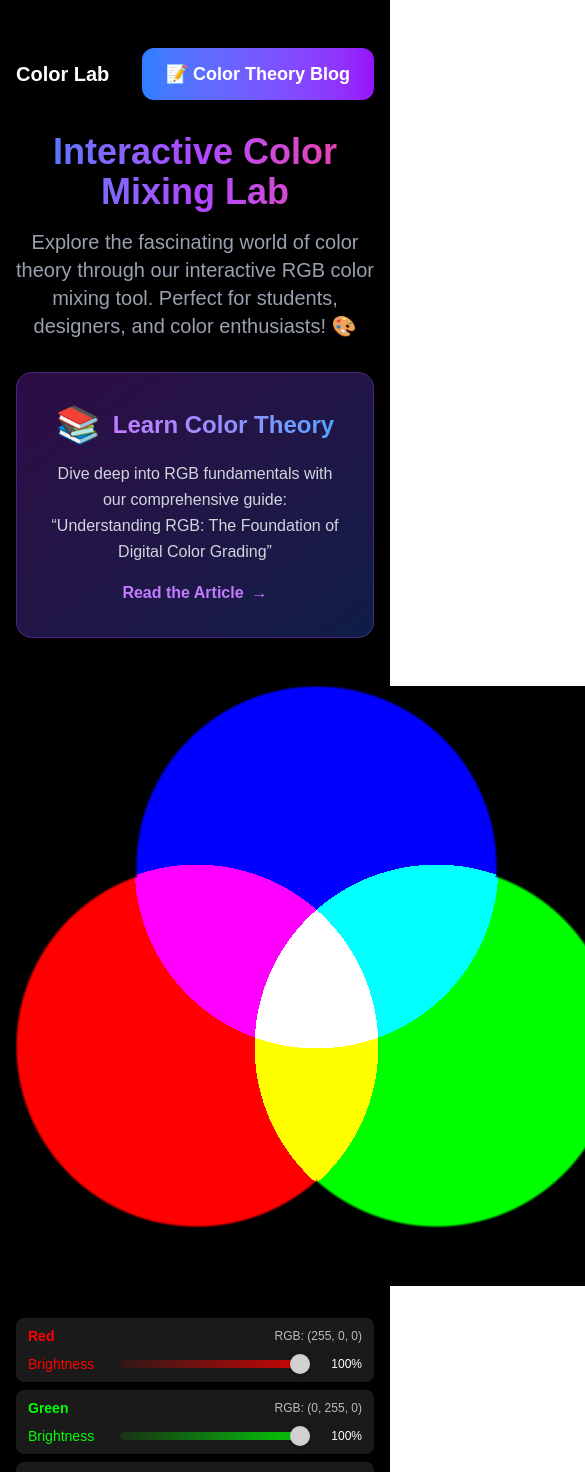
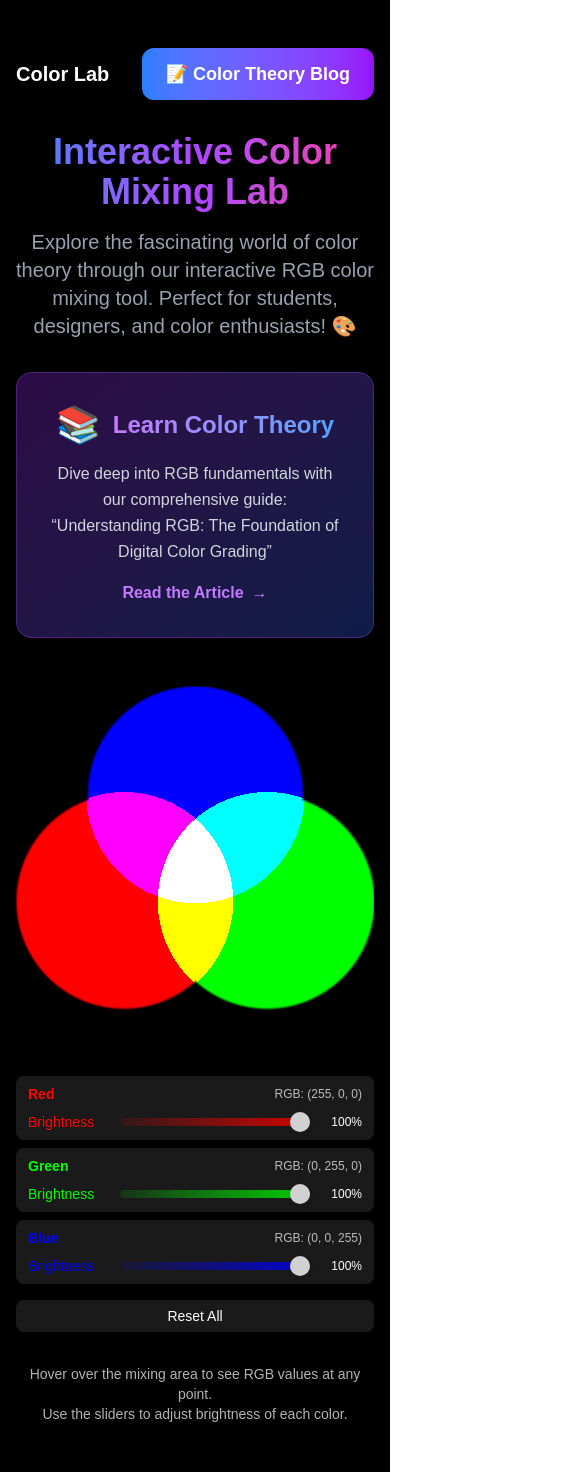
Before and after one commit to Jeffiano/color-hinter, a Next.js app: page / in a window 390 px wide. Shown: the top 1472 px of the page, 585 px wide, since content can reach past the window. Built offline with nearby package versions, Linux system fonts and the light colour scheme.

Commit message:
移动端宽度适配

```diff
--- a/app/page.tsx
+++ b/app/page.tsx
@@ -120,10 +120,9 @@ export default function Home() {
 
       <div className="flex flex-col lg:flex-row gap-8 items-start">
         {/* Color mixing area */}
-        <div className="relative mx-auto" aria-hidden="true" role="presentation">
+        <div className="relative mx-auto w-full max-w-[600px]" aria-hidden="true" role="presentation">
           <ColorMixingCanvas
-            width={600}
-            height={600}
+            maxSize={600}
             colors={colors}
             onColorHover={(color, x, y) => {
               if (color) {
--- a/components/ColorMixingCanvas.tsx
+++ b/components/ColorMixingCanvas.tsx
@@ -1,15 +1,65 @@
-import { useEffect, useRef, useCallback } from 'react';
+import React, { useEffect, useRef, useCallback, useState, useLayoutEffect } from 'react';
 import { ColorControls } from '@/types';
 
 interface ColorMixingCanvasProps {
-  width: number;
-  height: number;
+  /**
+   * 可选：最大尺寸（px），用于限制在大屏上的宽度，默认 600
+   */
+  maxSize?: number;
   colors: ColorControls;
   onColorHover: (color: string | null, x: number, y: number) => void;
+  className?: string;
 }
 
-export function ColorMixingCanvas({ width, height, colors, onColorHover }: ColorMixingCanvasProps) {
+export function ColorMixingCanvas({ maxSize = 600, colors, onColorHover, className = '' }: ColorMixingCanvasProps) {
   const canvasRef = useRef<HTMLCanvasElement>(null);
+  const containerRef = useRef<HTMLDivElement>(null);
+  const [size, setSize] = useState<{ css: number; pixel: number }>({ css: 0, pixel: 0 });
+  const dprRef = useRef<number>(typeof window !== 'undefined' ? window.devicePixelRatio || 1 : 1);
+
+  // 统一的防抖函数
+  const debounce = (fn: () => void, delay = 60) => {
+    let t: number | undefined;
+    return () => {
+      if (t) window.clearTimeout(t);
+      t = window.setTimeout(fn, delay);
+    };
+  };
+
+  // 根据容器宽度 & 视口宽度动态设置画布尺寸（保持 1:1），并提升 DPR 清晰度
+  const recalcSize = useCallback(() => {
+    if (!containerRef.current) return;
+    const rect = containerRef.current.getBoundingClientRect();
+    const vw = typeof window !== 'undefined' ? window.innerWidth : rect.width;
+    // 在小屏下允许尺寸 < 200，使用 90vw（减去一定边距），在大屏上限制 maxSize
+    const targetCss = Math.min(maxSize, Math.min(rect.width, vw - 32));
+    const cssSize = Math.max(140, targetCss); // 再降低最小阈值，避免超小屏溢出
+    const dpr = window.devicePixelRatio || 1;
+    dprRef.current = dpr;
+    const pixelSize = Math.round(cssSize * dpr);
+    setSize(prev => (prev.css === cssSize && prev.pixel === pixelSize ? prev : { css: cssSize, pixel: pixelSize }));
+  }, [maxSize]);
+
+  useLayoutEffect(() => {
+    recalcSize();
+  }, [recalcSize]);
+
+  useEffect(() => {
+    const ro = new ResizeObserver(debounce(recalcSize, 80));
+    if (containerRef.current) ro.observe(containerRef.current);
+    const onResize = debounce(recalcSize, 80);
+    window.addEventListener('resize', onResize);
+    window.addEventListener('orientationchange', onResize);
+    return () => {
+      ro.disconnect();
+      window.removeEventListener('resize', onResize);
+      window.removeEventListener('orientationchange', onResize);
+    };
+  }, [recalcSize]);
+
+  const width = size.pixel; // 内部绘制使用物理像素尺寸，提升清晰度
+  const height = size.pixel;
+  const displaySize = size.css; // CSS 尺寸
 
   // 移除饱和度调整函数
 
@@ -21,7 +71,8 @@ export function ColorMixingCanvas({ width, height, colors, onColorHover }: Color
     color: [number, number, number],
     brightness: number
   ) => {
-    const imageData = ctx.createImageData(width, height);
+    const logicalSize = displaySize;
+    const imageData = ctx.createImageData(logicalSize, logicalSize);
     const data = imageData.data;
     const featherSize = 2; // 边缘羽化的大小
 
@@ -29,9 +80,9 @@ export function ColorMixingCanvas({ width, height, colors, onColorHover }: Color
     const intensityFactor = brightness / 100;
 
     // 使用子像素渲染和平滑过渡
-    for (let py = 0; py < height; py++) {
-      for (let px = 0; px < width; px++) {
-        const index = (py * width + px) * 4;
+    for (let py = 0; py < logicalSize; py++) {
+      for (let px = 0; px < logicalSize; px++) {
+        const index = (py * logicalSize + px) * 4;
 
         // 计算到圆心的距离，使用更精确的浮点数计算
         const dx = px - x;
@@ -62,10 +113,11 @@ export function ColorMixingCanvas({ width, height, colors, onColorHover }: Color
     }
 
     return imageData;
-  }, [width, height]);
+  }, [displaySize]);
 
   const mixColors = useCallback((colors: Uint8ClampedArray[]) => {
-    const result = new Uint8ClampedArray(width * height * 4);
+    const logicalSize = displaySize;
+    const result = new Uint8ClampedArray(logicalSize * logicalSize * 4);
     for (let i = 0; i < result.length; i += 4) {
       let r = 0, g = 0, b = 0;
       let maxAlpha = 0;
@@ -89,79 +141,110 @@ export function ColorMixingCanvas({ width, height, colors, onColorHover }: Color
       result[i + 3] = Math.round(maxAlpha * 255);
     }
     return result;
-  }, [width, height]);
+  }, [displaySize]);
 
   const renderCanvas = useCallback(() => {
     const canvas = canvasRef.current;
-    if (!canvas) return;
+    if (!canvas || width === 0 || height === 0) return; // 尚未初始化尺寸
 
     const ctx = canvas.getContext('2d');
     if (!ctx) return;
 
+    // 设置 DPR 缩放（只在尺寸变化时）
+    if (canvas.width !== width || canvas.height !== height) {
+      canvas.width = width;
+      canvas.height = height;
+      canvas.style.width = `${displaySize}px`;
+      canvas.style.height = `${displaySize}px`;
+      ctx.reset?.();
+      const dpr = dprRef.current;
+      ctx.scale(dpr, dpr); // 实际逻辑使用 cssSize 逻辑坐标，需要下调绘制区域
+    }
+
+    // 我们绘制逻辑基于 CSS 逻辑尺寸，为避免修改像素循环逻辑，改用逻辑画布缓存像素。
+    // 创建一个离屏 canvas 以 CSS 逻辑尺寸处理，然后再放大到物理像素，可减少每像素循环成本。
+    const logicalSize = displaySize;
+    const off = document.createElement('canvas');
+    off.width = logicalSize;
+    off.height = logicalSize;
+    const lctx = off.getContext('2d');
+    if (!lctx) return;
+
     // 清除画布
-    ctx.clearRect(0, 0, width, height);
+    lctx.clearRect(0, 0, logicalSize, logicalSize);
 
     // 创建三个光源的图像数据
-    const radius = Math.min(width, height) * 0.3;
-    const redCircle = drawCircle(ctx, width * 0.3, height * 0.6, radius, [255, 0, 0], colors.red.brightness);
-    const greenCircle = drawCircle(ctx, width * 0.7, height * 0.6, radius, [0, 255, 0], colors.green.brightness);
-    const blueCircle = drawCircle(ctx, width * 0.5, height * 0.3, radius, [0, 0, 255], colors.blue.brightness);
+    const radius = logicalSize * 0.3;
+    const redCircle = drawCircle(lctx, logicalSize * 0.3, logicalSize * 0.6, radius, [255, 0, 0], colors.red.brightness);
+    const greenCircle = drawCircle(lctx, logicalSize * 0.7, logicalSize * 0.6, radius, [0, 255, 0], colors.green.brightness);
+    const blueCircle = drawCircle(lctx, logicalSize * 0.5, logicalSize * 0.3, radius, [0, 0, 255], colors.blue.brightness);
 
     // 混合颜色
     const mixedData = mixColors([redCircle.data, greenCircle.data, blueCircle.data]);
 
-    // 创建并显示最终图像
-    const finalImage = new ImageData(mixedData, width);
-    ctx.putImageData(finalImage, 0, 0);
-  }, [width, height, colors, drawCircle, mixColors]);
+    // 创建并显示最终图像：先放入逻辑，再缩放绘制到主画布
+    const finalImage = new ImageData(mixedData, logicalSize);
+    lctx.putImageData(finalImage, 0, 0);
+    const dpr = dprRef.current;
+    // 清理主画布（逻辑坐标）
+    ctx.save();
+    ctx.setTransform(1, 0, 0, 1, 0, 0); // 重置再清除
+    ctx.clearRect(0, 0, width, height);
+    ctx.restore();
+    // 缩放绘制
+    ctx.drawImage(off, 0, 0, logicalSize, logicalSize, 0, 0, displaySize, displaySize);
+  }, [width, height, displaySize, colors, drawCircle, mixColors]);
 
   useEffect(() => {
     renderCanvas();
   }, [renderCanvas]);
 
-  const handleMouseMove = useCallback((e: React.MouseEvent<HTMLCanvasElement>) => {
+  const handlePointerMove = useCallback((e: React.PointerEvent<HTMLCanvasElement>) => {
     const canvas = canvasRef.current;
     if (!canvas) return;
-
     const rect = canvas.getBoundingClientRect();
-    const x = e.clientX - rect.left;
-    const y = e.clientY - rect.top;
+    const scaleX = canvas.width / rect.width;
+    const scaleY = canvas.height / rect.height;
+    const cssX = e.clientX - rect.left;
+    const cssY = e.clientY - rect.top;
+    const px = Math.floor(cssX * scaleX);
+    const py = Math.floor(cssY * scaleY);
 
     const ctx = canvas.getContext('2d');
     if (!ctx) return;
 
-    // 强制重新绘制画布以确保获取最新的像素数据
-    const redraw = () => {
-      ctx.clearRect(0, 0, width, height);
-      const radius = Math.min(width, height) * 0.3;
-      const redCircle = drawCircle(ctx, width * 0.3, height * 0.6, radius, [255, 0, 0], colors.red.brightness);
-      const greenCircle = drawCircle(ctx, width * 0.7, height * 0.6, radius, [0, 255, 0], colors.green.brightness);
-      const blueCircle = drawCircle(ctx, width * 0.5, height * 0.3, radius, [0, 0, 255], colors.blue.brightness);
-      const mixedData = mixColors([redCircle.data, greenCircle.data, blueCircle.data]);
-      const finalImage = new ImageData(mixedData, width);
-      ctx.putImageData(finalImage, 0, 0);
-    };
+    // 直接读取像素，无需强制重绘（渲染已在 effect 中完成）
+    try {
+      const pixel = ctx.getImageData(px, py, 1, 1).data;
+      const color = `RGB(${pixel[0]}, ${pixel[1]}, ${pixel[2]})`;
+      onColorHover(color, cssX, cssY);
+    } catch {
+      onColorHover(null, 0, 0);
+    }
+  }, [onColorHover]);
 
-    redraw();
-
-    // 获取最新的像素数据
-    const pixel = ctx.getImageData(x, y, 1, 1).data;
-    const color = `RGB(${pixel[0]}, ${pixel[1]}, ${pixel[2]})`;
-    onColorHover(color, x, y);
-  }, [colors, width, height, onColorHover, drawCircle, mixColors]);
-
-  const handleMouseLeave = useCallback(() => {
+  const handlePointerLeave = useCallback(() => {
     onColorHover(null, 0, 0);
   }, [onColorHover]);
 
   return (
-    <canvas
-      ref={canvasRef}
-      width={width}
-      height={height}
-      onMouseMove={handleMouseMove}
-      onMouseLeave={handleMouseLeave}
-      className="bg-black rounded-lg"
-    />
+    <div ref={containerRef} className={`w-full ${className}`}>
+      <div style={{ position: 'relative', width: '100%', maxWidth: maxSize, aspectRatio: '1 / 1' }}>
+        <canvas
+          ref={canvasRef}
+          // 属性 width/height 在 renderCanvas 中动态设置，这里初始占位以避免 CLS
+          width={displaySize || 0}
+          height={displaySize || 0}
+          onPointerMove={handlePointerMove}
+            // 兼容旧浏览器：
+          onMouseMove={handlePointerMove as any}
+          onPointerLeave={handlePointerLeave}
+          onMouseLeave={handlePointerLeave as any}
+          className="bg-black rounded-lg w-full h-full block touch-none select-none"
+          role="img"
+          aria-label="RGB additive color mixing simulation"
+        />
+      </div>
+    </div>
   );
 }
```
